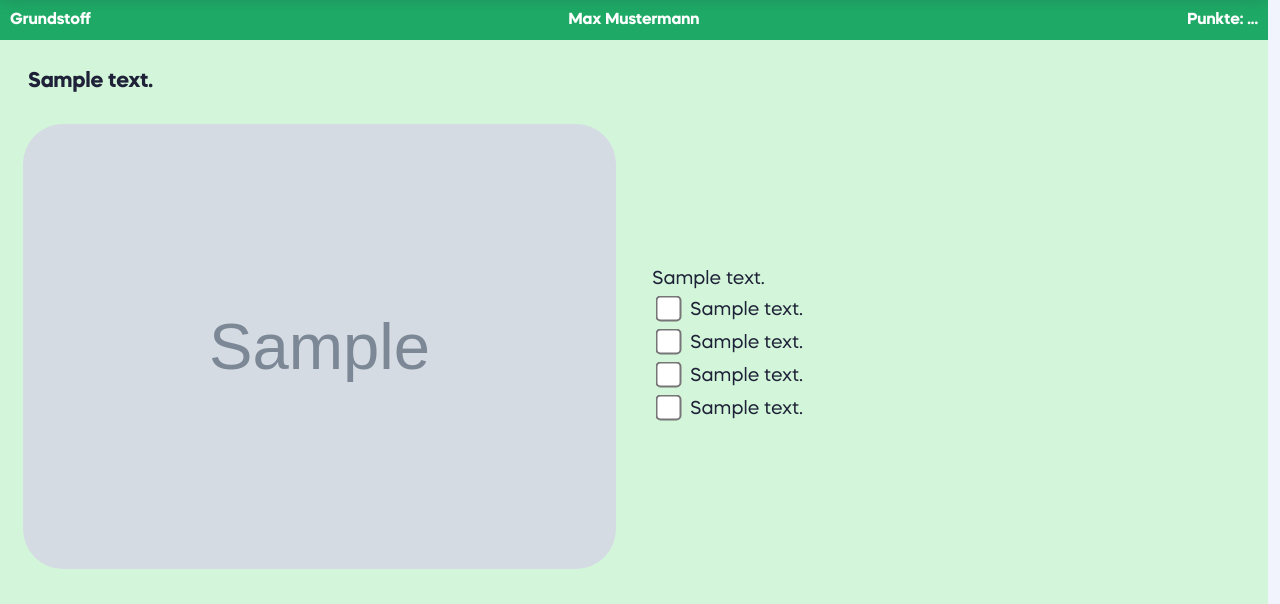
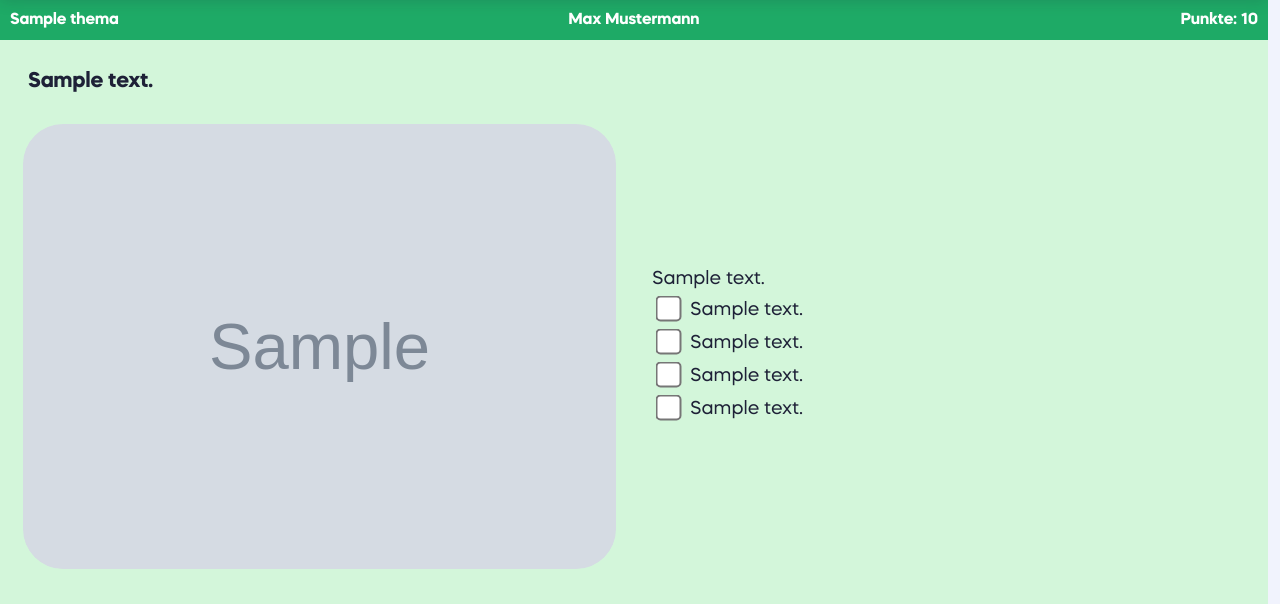
Before and after one commit to vanpipka/fahrschule_muller, a Django app: page /exam/?type_id=00000000-0000-0000-0000-000000000001 in a window 1280 px wide. Shown: the part 71-675 px from the top of the page. Run offline with Django 5.2, Linux system fonts and the light colour scheme; tables that the repository leaves empty hold one stand-in row (values such as "Sample post"); grey boxes marked "Sample" are stand-in pictures.

Commit message:
add penalty for the question

```diff
--- a/exam/models.py
+++ b/exam/models.py
@@ -40,6 +40,7 @@ class Question(models.Model):
     thema = models.ForeignKey(Thema, null=True, on_delete=models.CASCADE, related_name="questions_thema")
     category = models.ForeignKey(Category, null=True, on_delete=models.CASCADE, related_name="questions_category")
     answer_description = models.TextField(blank=True)
+    penalty_points = models.IntegerField(default=0)
     answer_1 = models.TextField(blank=True)
     answer_2 = models.TextField(blank=True)
     answer_3 = models.TextField(blank=True)
@@ -59,6 +60,7 @@ class Question(models.Model):
 
         question_dto = {
             'id': self.id,
+            'penalty_points': self.penalty_points,
             'img': "",
             'video': "",
             'description': self.description,
--- a/templates/app/pages/exam.html
+++ b/templates/app/pages/exam.html
@@ -9,15 +9,17 @@
 <div class="headerBar" id = "headerBar">
   <table class="headerBar">
     <tr>
-      <td>Grundstoff</td>
+      <td><span id="thema">{{dataset.0.thema.name}}</span></td>
       <td class="center">Max Mustermann</td>
-      <td class="right">Punkte: ...</td>
+      <td class="right">Punkte: <span id="penalty_points">{{dataset.0.penalty_points}}</span></td>
     </tr>
   </table>
 </div>
 
 <div class="taskView p-3" id="taskView" style="">
     {% for question in dataset %}
+      <input type="hidden" id="question_penalty_{{forloop.counter}}" value="{{question.penalty_points}}">
+      <input type="hidden" id="question_thema_{{forloop.counter}}" value="{{question.thema.name}}">
       <div class="question_section" id="question_section_{{ forloop.counter }}"{% if forloop.counter != 1 %} hidden {% endif %}>
         <div class="title" style="height: auto">{{ question.description }}</div>
         <div class="row align-items-center">
@@ -124,6 +126,9 @@
       if (!answer) { classList.remove('hasAnswer');  }
       else if (answer.length > 0) { classList.add('hasAnswer'); }
     }
+
+    document.getElementById("thema").innerHTML = document.getElementById("question_thema_"+pageNumber).value;
+    document.getElementById("penalty_points").innerHTML = document.getElementById("question_penalty_"+pageNumber).value;
   }
 
   function setActivePageContainer(pageNumber) {
```
